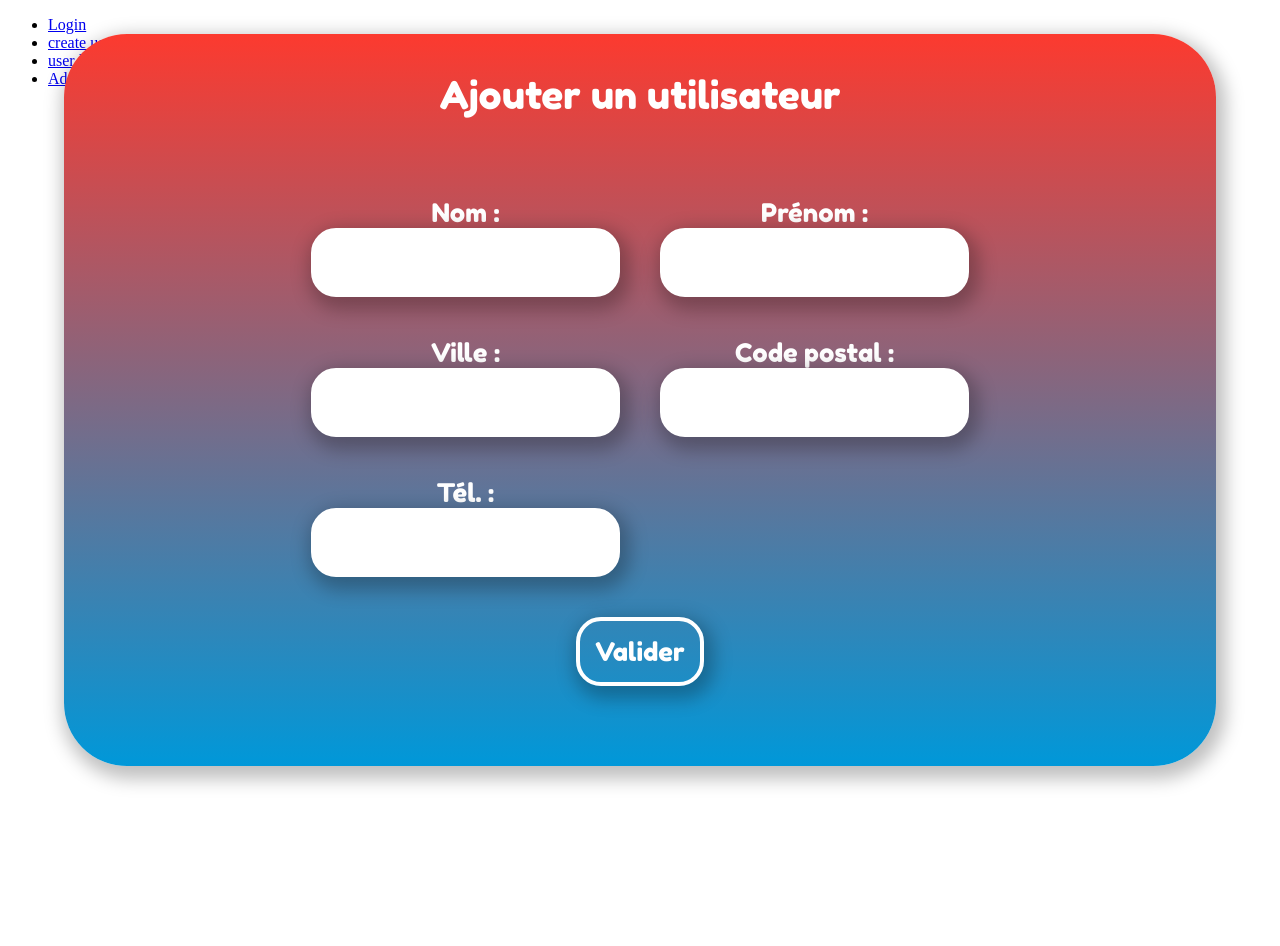
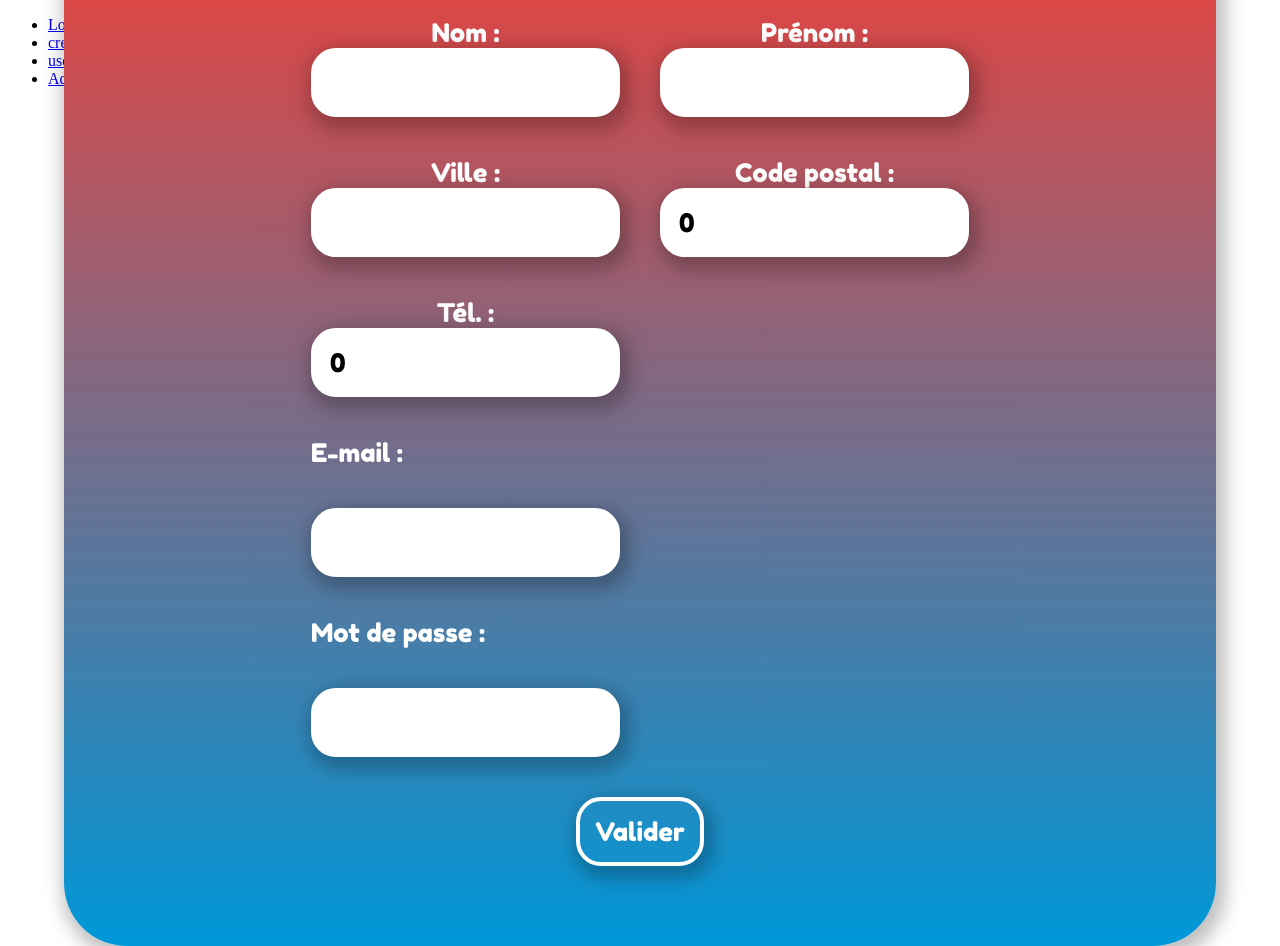
Before and after one commit to Matheorbt/Delivraide-Form, a React (Create React App) app in the folder delivraide-form/: page /createuser in a window 1280 px wide. Before the commit the page ends 800 px from the top, so only its background shows below. Built offline with nearby package versions, Linux system fonts and the light colour scheme.

Commit message:
added back end

```diff
--- a/delivraide-form/package.json
+++ b/delivraide-form/package.json
@@ -6,6 +6,8 @@
     "@testing-library/jest-dom": "^5.11.10",
     "@testing-library/react": "^11.2.5",
     "@testing-library/user-event": "^12.8.3",
+    "dotenv": "^8.2.0",
+    "firebase": "^8.3.1",
     "react": "^17.0.2",
     "react-dom": "^17.0.2",
     "react-router": "^5.2.0",
--- a/delivraide-form/src/components/CreateUser.js
+++ b/delivraide-form/src/components/CreateUser.js
@@ -1,43 +1,76 @@
-import React from 'react'
+import React, { Component }  from 'react'
+import { auth, createUserDocument} from '../firebase';
 import './CreateUser.css';
 
-function CreateUser() {
+class CreateUser extends Component {
+    state = { nom: '', prenom: '', ville: '', code_postal: 0, tel: 0, email: '', password: '', is_new: true};
+    handleChange = (e) => {
+        const { name, value } = e.target;
+
+        this.setState({ [name]: value });
+      };
+    handleSubmit = async (e) => {
+        e.preventDefault();
+        const { email, password, nom, prenom, ville, code_postal, tel, is_new} = this.state;
+        try {
+        const { user } = await auth.createUserWithEmailAndPassword(
+            email,
+            password,
+        );
+        console.log(user);
+        await createUserDocument(user, {nom}, {prenom}, {ville}, {code_postal}, {tel}, {is_new});
+        } catch (error) {
+        console.log('error', error);
+        }
+        this.setState({ nom: '', prenom: '', ville: '', code_postal: 0, tel: 0, email: '', password: '', is_new: true});
+    };
+    render() {
+        const { nom, prenom, ville, code_postal, tel, email, password} = this.state;
     return (
         <>
             <div className="main-wrapper-create-user">
                 <div className="form-main-wrapper">
                     <p className="form-add-user-hero-title">Ajouter un utilisateur</p>
-                    <form className="form-wrapper">
+                    <form className="form-wrapper" onSubmit={this.handleSubmit}>
                         <div className="form-firstname-lastname">
                             <div className="form-last-name">
                                 <label>Nom :</label>
-                                <input type="name" name="last-name" required></input>
+                                <input type="name" name="nom" value={nom} onChange={this.handleChange} required></input>
                             </div>
                             <div className="form-first-name">
                                 <label>Prénom :</label>
-                                <input type="name" name="first-name" required></input>
+                                <input type="name" name="prenom" value={prenom} onChange={this.handleChange} required></input>
                             </div>
                         </div>
                         <div className="form-city-info">
                             <div className="form-city-name">
                                 <label>Ville :</label>
-                                <input type="text" name="city-name" required></input>
+                                <input type="text" name="ville" value={ville} onChange={this.handleChange} required></input>
                             </div>
                             <div className="form-zip-code">
                                 <label>Code postal :</label>
-                                <input type="number" name="city-zip" required></input>
+                                <input type="number" name="code_postal" value={code_postal} onChange={this.handleChange} required></input>
                             </div>
                         </div>
                         <div className="form-number">
                             <label>Tél. :</label>
-                            <input type="tel" name="phone-number" required></input>
+                            <input type="tel" name="tel" value={tel} onChange={this.handleChange} required></input>
+                        </div>
+                        <div className="form-email">
+                            <label>E-mail :</label>
+                            <input type="email" name="email" value={email} onChange={this.handleChange} required></input>
+                        </div>
+                        <div className="form-password">
+                            <label>Mot de passe :</label>
+                            <input type="password" name="password" value={password} onChange={this.handleChange} required></input>
                         </div>
                         <button type="submit" className="form-submit">Valider</button>
                     </form>
                 </div>
             </div>
         </>
-    )
+        );
+    }
 }
 
 export default CreateUser
--- /dev/null
+++ b/delivraide-form/src/firebase.js
@@ -0,0 +1,52 @@
+import firebase from 'firebase/app';
+import 'firebase/auth';
+import 'firebase/firestore';
+import 'firebase/functions';
+
+const firebaseConfig = {
+    apiKey: "AIzaSyDk5Nrtq7eQVW_Qu2undjDbM2rCP7m_DC8",
+    authDomain: "deliv-app-2cd4e.firebaseapp.com",
+    projectId: "deliv-app-2cd4e",
+    storageBucket: "deliv-app-2cd4e.appspot.com",
+    messagingSenderId: "140797735872",
+    appId: "1:140797735872:web:206e031f4b1f63d3054e25",
+    measurementId: "G-SP52P7KNMG"
+  };
+
+// Initialize Firebase
+firebase.initializeApp(firebaseConfig);
+
+export const auth = firebase.auth();
+export const firestore = firebase.firestore();
+
+export const createUserDocument = async (user, first_name, last_name, city, cp, nb_tel, bool) => {
+  if (!user) return;
+
+  const userRef = firestore.doc(`users/${user.uid}`);
+  const snapshot = await userRef.get();
+
+  if (!snapshot.exists) {
+    const { email } = user;
+    const { nom } = first_name;
+    const { prenom } = last_name;
+    const { ville } = city;
+    const { code_postal } = cp;
+    const { tel } = nb_tel;
+    const { is_new } = bool;
+
+    try {
+        await userRef.set({
+        nom,
+        prenom,
+        ville,
+        code_postal,
+        tel,
+        email,
+        is_new,
+        createdAt: new Date(),
+      });
+    } catch (error) {
+      console.log('Error in creating user', error);
+    }
+  }
+};
```
Also changed, not shown: delivraide-form/src/components/AddUser.js (line endings or trailing spaces), 1 other file (tests, documents, lock files or other folders).
